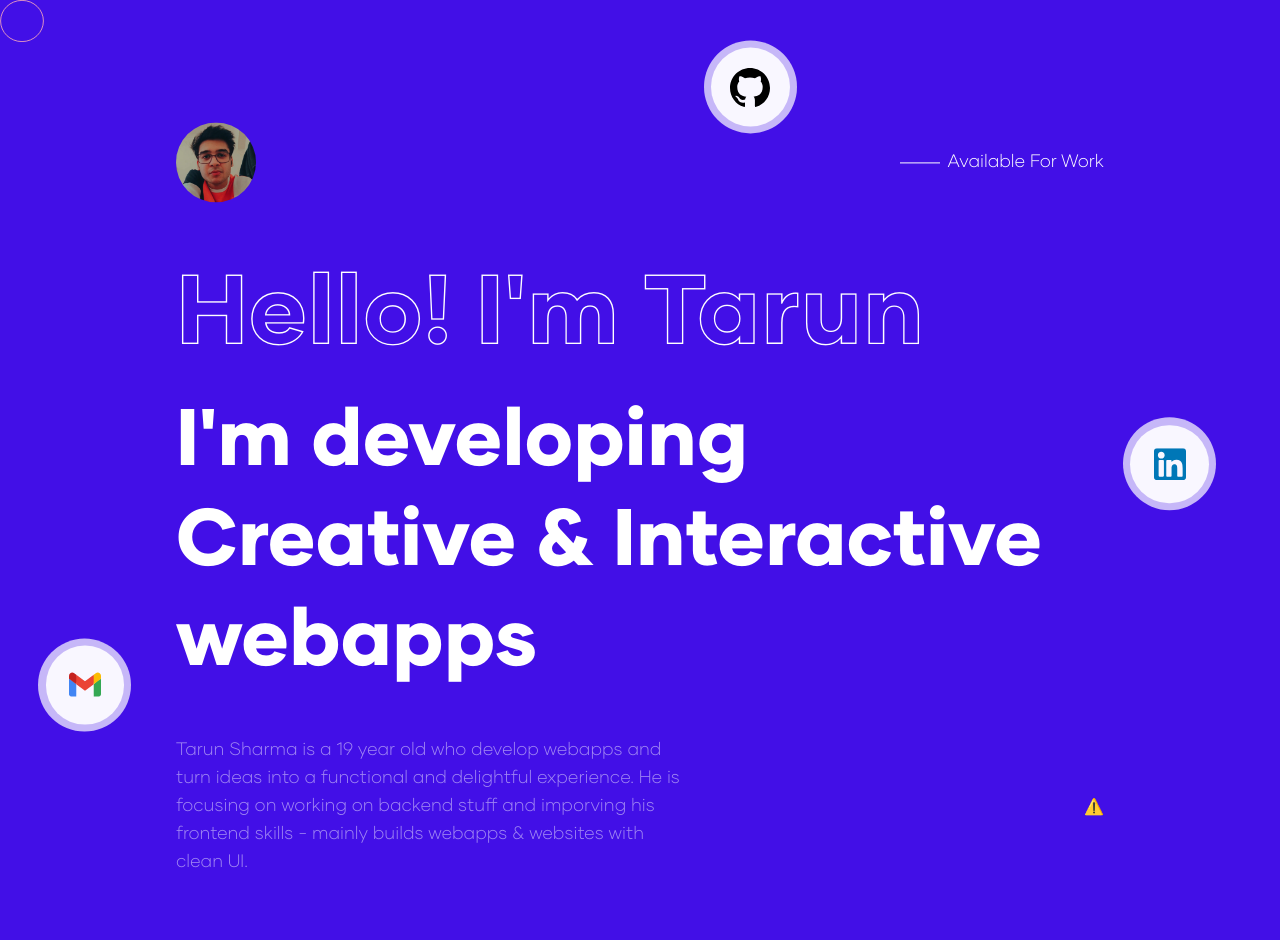
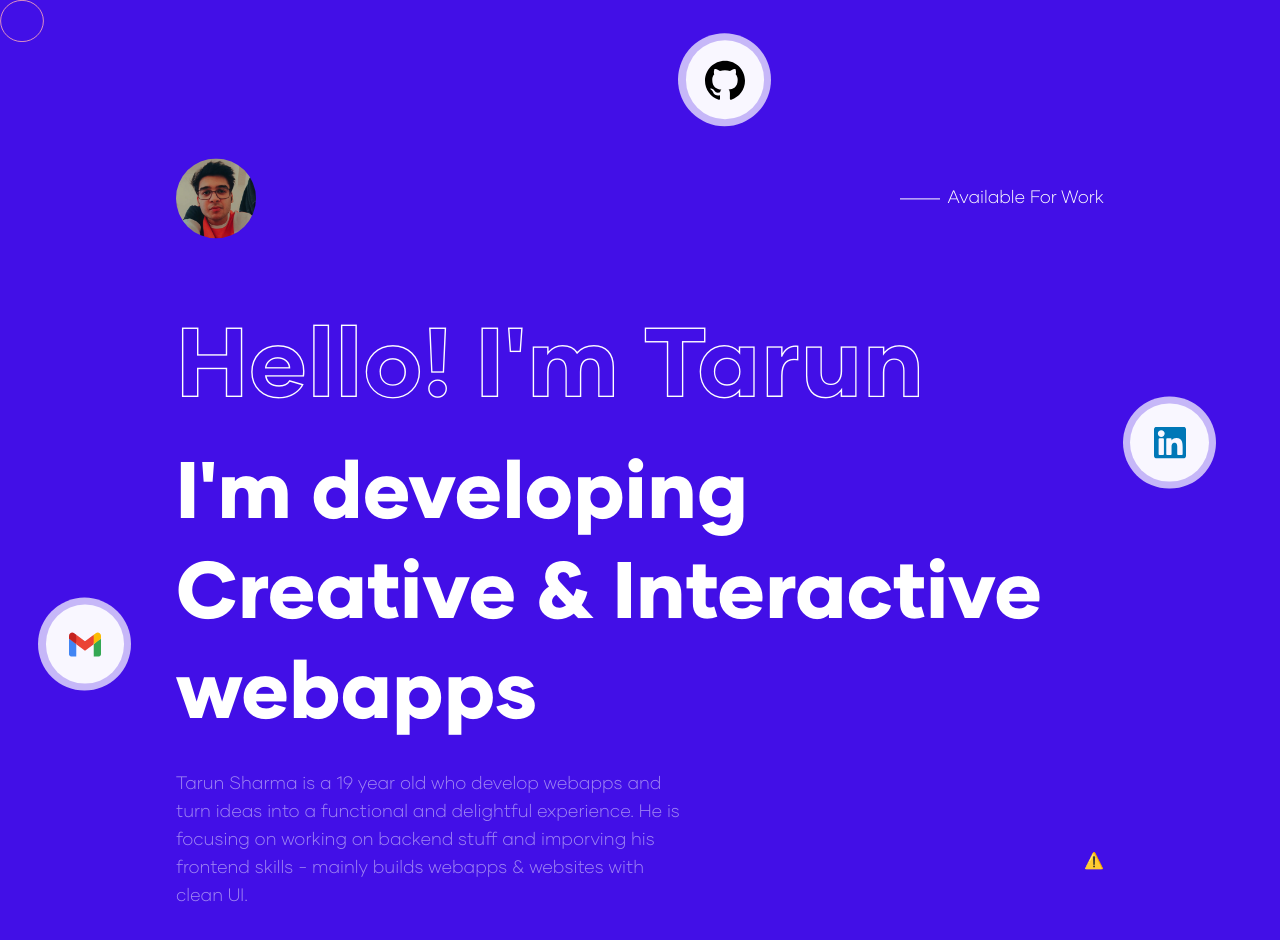
Before and after one commit to tarunfy/portfolio, a React (Create React App) app: page / in a window 1280 px wide. Shown: the top 940 px of the page. Built offline with nearby package versions, Linux system fonts and the light colour scheme; no server answers.

Commit message:
changes in hero section

```diff
--- a/src/components/FloatingIcons/index.jsx
+++ b/src/components/FloatingIcons/index.jsx
@@ -15,7 +15,7 @@ const FloatingIcons = () => {
           data-scroll
           data-scroll-delay="1"
           data-scroll-speed="4"
-          className="icon-wrapper rounded-full  absolute top-[60%] left-[3%] h-[5.8rem] w-[5.8rem] bg-[#ffffff]/70 flex justify-center items-center"
+          className="icon-wrapper rounded-full  absolute top-[55%] left-[3%] h-[5.8rem] w-[5.8rem] bg-[#ffffff]/70 flex justify-center items-center"
         >
           <span className="icon-container rounded-full  h-[4.9rem] w-[4.9rem] bg-[#ffffff]/90 flex justify-center items-center">
             <img src={gmail} alt="gmail" className="h-8 w-8" />
@@ -30,7 +30,7 @@ const FloatingIcons = () => {
           data-scroll
           data-scroll-delay="1"
           data-scroll-speed="4"
-          className="icon-wrapper rounded-full absolute top-[14%] left-[55%] h-[5.8rem] w-[5.8rem] bg-[#ffffff]/70 flex justify-center items-center"
+          className="icon-wrapper rounded-full absolute top-[13%] left-[53%] h-[5.8rem] w-[5.8rem] bg-[#ffffff]/70 flex justify-center items-center"
         >
           <span className="icon-container rounded-full  h-[4.9rem] w-[4.9rem] bg-[#ffffff]/90 flex justify-center items-center">
             <img src={github} alt="github" className="h-10 w-10" />
@@ -49,7 +49,7 @@ const FloatingIcons = () => {
           data-scroll
           data-scroll-delay="1"
           data-scroll-speed="4"
-          className="icon-wrapper rounded-full absolute top-[43%] right-[5%] h-[5.8rem] w-[5.8rem] bg-[#ffffff]/70 flex justify-center items-center"
+          className="icon-wrapper rounded-full absolute top-[40%] right-[5%] h-[5.8rem] w-[5.8rem] bg-[#ffffff]/70 flex justify-center items-center"
         >
           <span className="icon-container rounded-full  h-[4.9rem] w-[4.9rem] bg-[#ffffff]/90 flex justify-center items-center">
             <img src={linkedin} alt="github" className="h-8 w-8" />
--- a/src/components/Hero/index.jsx
+++ b/src/components/Hero/index.jsx
@@ -46,7 +46,7 @@ const Hero = () => {
   return (
     <section
       data-scroll-section
-      className="w-full cursor-default bg-[#420fe7] xl:px-44 lg:px-40 sm:py-36 py-32 md:px-32 sm:px-28 vvs:px-12 px-10"
+      className="w-full cursor-default bg-[#420fe7] xl:px-44 lg:px-40 sm:py-48 py-44 md:px-32 sm:px-28 vvs:px-12 px-10"
     >
       <FloatingIcons />
       <div className="hero-container flex flex-col justify-start">
@@ -54,12 +54,14 @@ const Hero = () => {
           animate={{ opacity: 1 }}
           initial={{ opacity: 0 }}
           transition={{ duration: 0.5, delay: 0.2 }}
+          className="flex justify-between items-center"
+        >
+          <div
+            className="w-fit"
             data-scroll
             data-scroll-delay="0.5"
-          data-scroll-speed="1"
-          className="flex justify-between items-center xl:mb-10 lg:mb-8 md:mb-6 sm:mb-5 vvs:mb-4 mb-3"
+            data-scroll-speed="2"
           >
-          <div className="w-fit">
             <Tooltip
               title={phrases[index]}
               placement="right-start"
@@ -78,7 +80,12 @@ const Hero = () => {
             </Tooltip>
           </div>
 
-          <div className="flex justify-between items-center space-x-2 ">
+          <div
+            className="flex justify-between items-center space-x-2 "
+            data-scroll
+            data-scroll-delay="0.5"
+            data-scroll-speed="2"
+          >
             <div className="h-[1px] md:w-10 sm:w-7 vvs:w-5 w-4 bg-white"></div>
             <p
               className="text-white hover:text-[#EEA1BE] transition-colors duration-300 ease-in-out capitalize vss:text-sm md:text-base xl:text-lg text-xs"
@@ -90,7 +97,7 @@ const Hero = () => {
         </motion.div>
 
         <div>
-          <div>
+          <div className="mt-10">
             <h1
               data-scroll
               data-scroll-delay="0.5"
@@ -112,17 +119,17 @@ const Hero = () => {
           </div>
 
           <motion.div
-            className="xl:mt-3 w-full flex justify-between items-center"
+            className="xl:-mt-10 w-full flex justify-between items-center"
             animate={{ opacity: 1 }}
             initial={{ opacity: 0 }}
             transition={{ duration: 0.5, delay: 0.2 }}
-            data-scroll
-            data-scroll-delay="0.5"
-            data-scroll-speed="1"
           >
             <div className="w-full flex sm:flex-row flex-col justify-between items-center">
               <div>
                 <p
+                  data-scroll
+                  data-scroll-delay="0.5"
+                  data-scroll-speed="2"
                   className="lg:max-w-lg !z-10 md:max-w-md sm:max-w-sm max-w-none text-white/50 xl:text-lg lg:text-base md:text-sm text-xs xl:leading-7 lg:leading-6 leading-5"
                   id="about-me"
                 >
@@ -133,12 +140,14 @@ const Hero = () => {
                   UI.
                 </p>
               </div>
+              <div data-scroll data-scroll-delay="0.5" data-scroll-speed="2.5">
                 <Player
                   autoplay
                   loop
                   src="https://assets6.lottiefiles.com/packages/lf20_m64r7cwa.json"
                   className="xl:!h-[400px] !z-10 xl:!w-[600px] lg:!h-[280px] lg:!w-[480px] md:!h-[220px] md:!w-[300px] !h-[260px] !w-[360px]"
                 />
+              </div>
             </div>
           </motion.div>
         </div>
```
Lines whose indentation alone changed are shown as unchanged.
